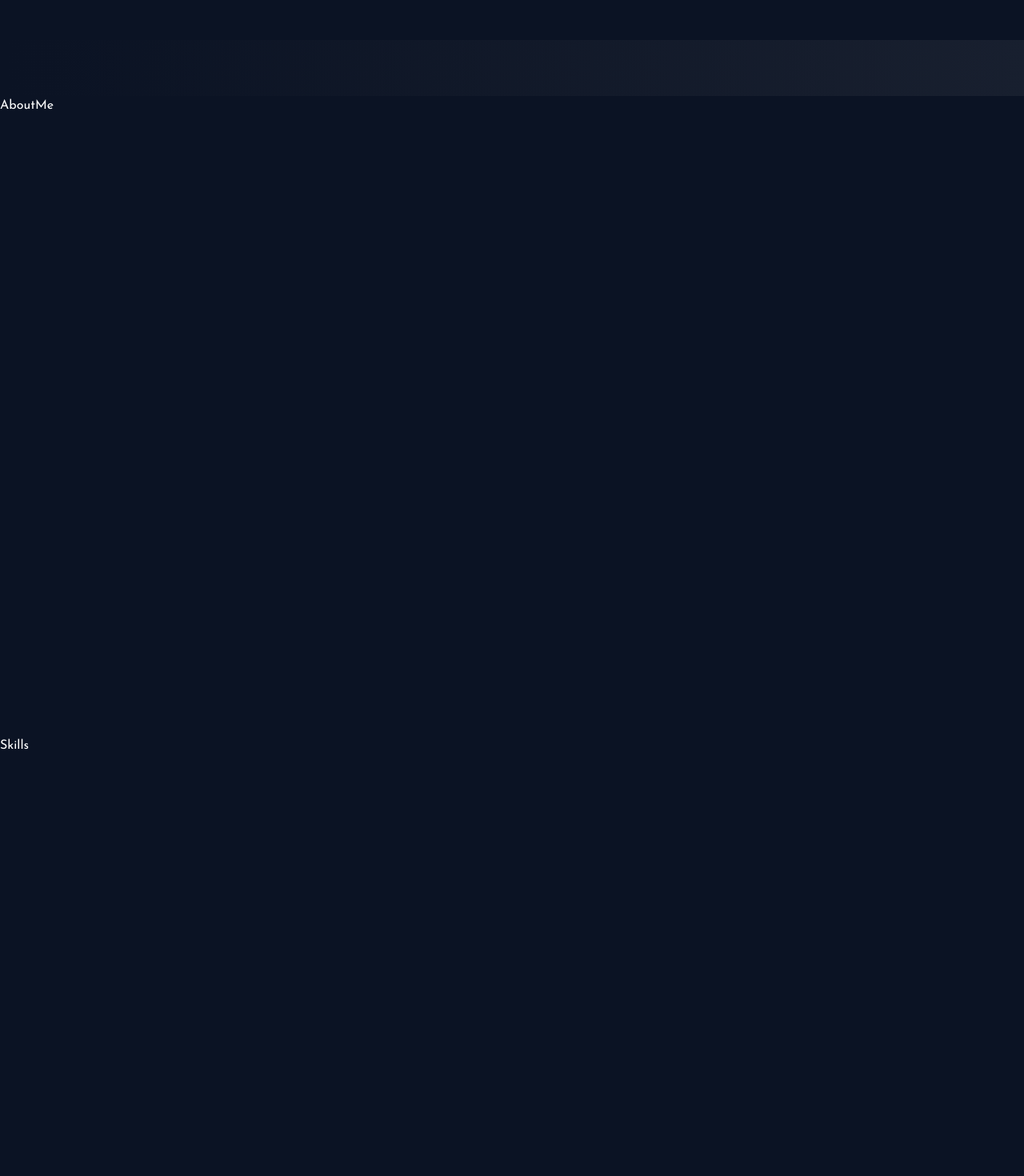
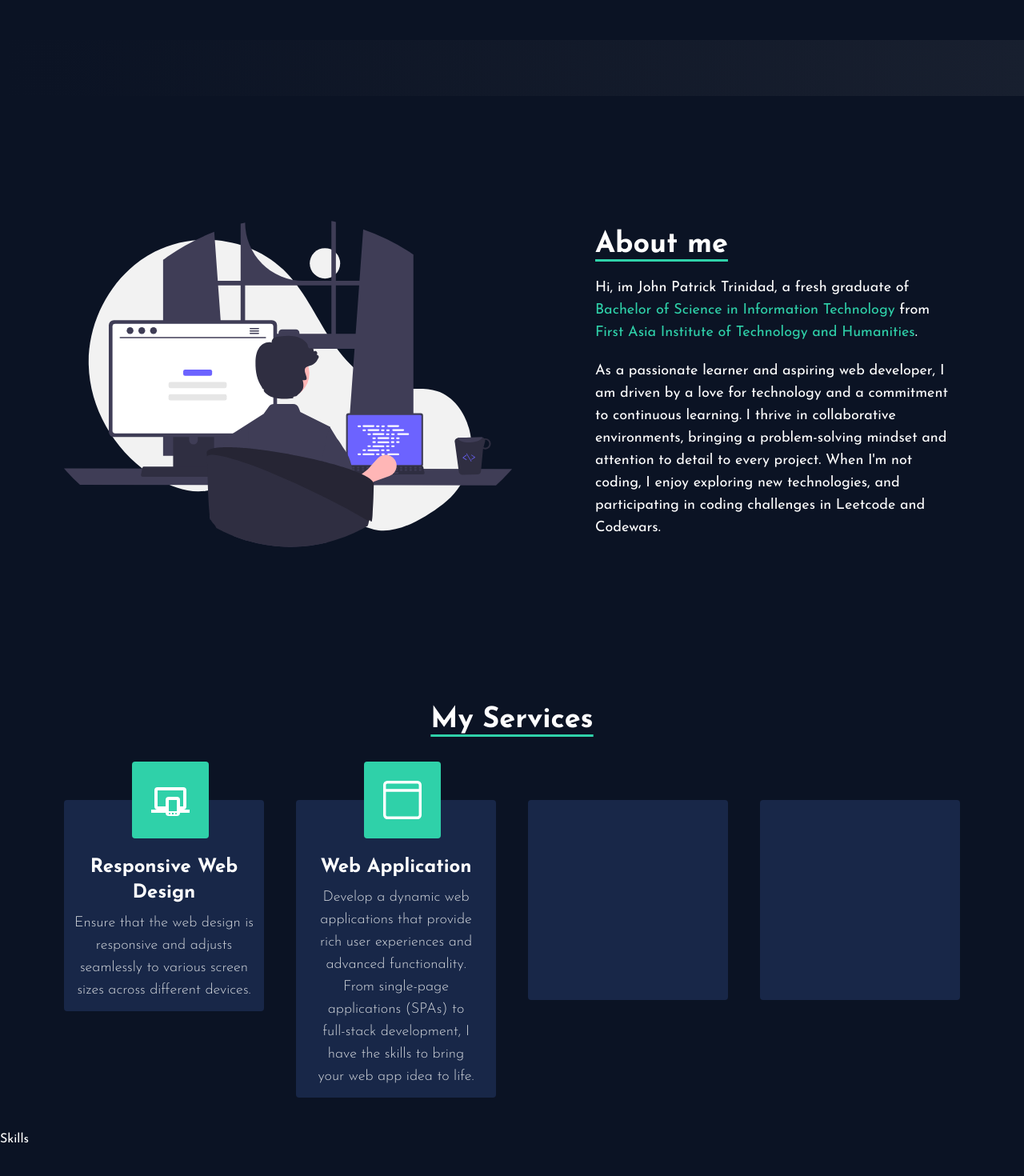
Before and after one commit to TrinidadPatrick/Patrick, a React (Vite) app: page / in a window 1280 px wide. Shown: the part 680-2150 px from the top of the page at 80% size. Built offline with nearby package versions, Linux system fonts and the light colour scheme.

Commit message:
done with about me section

```diff
--- a/src/App.jsx
+++ b/src/App.jsx
@@ -11,21 +11,21 @@ import Projects from './Components/Projects'
 function App() {
 
   return (
-    <div className='App relative'>
+    <div className='App relative '>
       <Header />
 
-      <main>
+      <main className='flex flex-col'>
         <Element name='home'>
           <Introduction />
         </Element>
         <Element name='about'>
           <AboutMe />
         </Element>
+        <Element name='services'>
+          <Services />
+        </Element>
         <Element name='skills'>
           <Skills />
-        </Element>
-        <Element name='services'>
-          <Services />
         </Element>
         <Element name='projects'>
           <Projects />
--- a/src/Components/AboutMe.jsx
+++ b/src/Components/AboutMe.jsx
@@ -1,8 +1,30 @@
 import React from 'react'
+import aboutMe from '../Utilities/Images/AboutMeImage.svg'
 
 const AboutMe = () => {
   return (
-    <div className='w-full h-screen bg-themeBlue text-white'>AboutMe</div>
+    <div className='w-full flex lg:gap-10 justify-center items-center h-full py-20 bg-themeBlue text-white px-10 lg:px-20'>
+
+      {/* Left Section */}
+      <div className='hidden md:flex w-72 h-72 semiMd:w-80 semiMd:h-80 lg:w-96 lg:h-96 xl:w-[35rem] xl:h-[35rem]  justify-center '>
+        <img className='' src={aboutMe} alt="about me" />
+      </div>
+
+      <div className='flex-1 md:ps-16 '>
+        <h1 style={{textDecorationColor : '#2FD1A9'}} className='text-2xl xl:text-4xl font-bold underline underline-offset-[9px]'>About me</h1>
+        <p className='text-xl md:text-sm lg:text-[1rem] xl:text-lg mt-5'>Hi, im John Patrick Trinidad, a fresh graduate of <span className='text-themeGreen'>Bachelor of Science in Information Technology</span> from
+        <span className='text-themeGreen'> First Asia Institute of Technology and Humanities</span>.
+        </p>
+
+        <p className='mt-5 text-xl md:text-sm lg:text-[1rem] xl:text-lg'>
+        As a passionate learner and aspiring web developer,
+        I am driven by a love for technology and a commitment to continuous learning.
+        I thrive in collaborative environments, bringing a problem-solving mindset and attention to detail to every project.
+        When I'm not coding, I enjoy exploring new technologies, and participating in coding challenges in Leetcode and Codewars.
+        </p>
+      </div>
+
+    </div>
   )
 }
 
--- a/src/Components/Header.jsx
+++ b/src/Components/Header.jsx
@@ -52,11 +52,11 @@ const Header = () => {
           <Link to="about" smooth={true} duration={500}>
           <button onClick={()=>handleSetActive('about')} style={{textDecorationColor : '#2FD1A9'}} className={`underline-transition ${activeLink === 'about' ? ' text-themeGreen active underline-offset-4' : 'text-white hover:text-themeGreen'} `}>About me</button>
           </Link>
+          <Link to="services" smooth={true} duration={500}>
+          <button onClick={()=>handleSetActive('services')} style={{textDecorationColor : '#2FD1A9'}} className={`underline-transition ${activeLink === 'services' ? ' text-themeGreen active underline-offset-4' : 'text-white hover:text-themeGreen'} `}>Services</button>
+          </Link>
           <Link to="skills"  smooth={true} duration={500}>
           <button onClick={()=>handleSetActive('skills')} style={{textDecorationColor : '#2FD1A9'}} className={`underline-transition ${activeLink === 'skills' ? ' text-themeGreen active underline-offset-4' : 'text-white hover:text-themeGreen'} `}>Skills</button>
-          </Link>
-          <Link to="services" smooth={true} duration={500}>
-          <button onClick={()=>handleSetActive('services')} style={{textDecorationColor : '#2FD1A9'}} className={`underline-transition ${activeLink === 'services' ? ' text-themeGreen active underline-offset-4' : 'text-white hover:text-themeGreen'} `}>Services</button>
           </Link>
           <Link to="projects" smooth={true} duration={500}>
           <button onClick={()=>handleSetActive('projects')} style={{textDecorationColor : '#2FD1A9'}} className={`underline-transition ${activeLink === 'projects' ? ' text-themeGreen active underline-offset-4' : 'text-white hover:text-themeGreen'} `}>Projects</button>
--- a/src/Components/Services.jsx
+++ b/src/Components/Services.jsx
@@ -2,7 +2,31 @@ import React from 'react'
 
 const Services = () => {
   return (
-    <div className='w-full h-screen bg-themeBlue text-white'>Services</div>
+    <div className='w-full h-full flex flex-col items-center gap-20 bg-themeBlue text-white py-10 '>
+      <h1 style={{textDecorationColor : '#2FD1A9'}} className='text-2xl xl:text-4xl font-bold underline underline-offset-[9px]'>My Services</h1>
+
+      {/* Service List */}
+      <div className='grid grid-cols-4 gap-10 w-full px-20'>
+
+        <div className='bg-themeBlueLight py-3 px-3 flex flex-col rounded aspect-square relative'>
+          <div className=' w-24  aspect-square bg-themeGreen rounded absolute mx-auto -top-12 left-[34%] flex items-center justify-center'>
+          <svg xmlns="http://www.w3.org/2000/svg" width="3rem" height="3rem" viewBox="0 0 24 24"><path fill="#FFFFFF" d="M4 6v10h5v-4a2 2 0 0 1 2-2h5a2 2 0 0 1 2 2v4h2V6zM0 20v-2h4a2 2 0 0 1-2-2V6a2 2 0 0 1 2-2h16a2 2 0 0 1 2 2v10a2 2 0 0 1-2 2h4v2h-6a2 2 0 0 1-2 2h-5a2 2 0 0 1-2-2zm11.5 0a.5.5 0 0 0-.5.5a.5.5 0 0 0 .5.5a.5.5 0 0 0 .5-.5a.5.5 0 0 0-.5-.5m4 0a.5.5 0 0 0-.5.5a.5.5 0 0 0 .5.5a.5.5 0 0 0 .5-.5a.5.5 0 0 0-.5-.5M13 20v1h1v-1zm-2-8v7h5v-7z"/></svg>
+          </div>
+          <h2 className='text-center text-white text-2xl font-bold mt-14'>Responsive Web Design</h2>
+          <p className='text-lg text-center font-[300] text-gray-300 mt-2'>Ensure that the web design is responsive and adjusts seamlessly to various screen sizes across different devices.</p>
+        </div>
+
+        <div className='bg-themeBlueLight py-3 px-6 flex flex-col rounded aspect-square relative'>
+          <div className=' w-24  aspect-square bg-themeGreen rounded absolute mx-auto -top-12 left-[34%] flex items-center justify-center'>
+          <svg xmlns="http://www.w3.org/2000/svg" width="3em" height="3em" viewBox="0 0 14 14"><path fill="none" stroke="#FFFFFF" stroke-linecap="round" stroke-linejoin="round" d="M.5 3.494h13M12.5.5h-11a1 1 0 0 0-1 1v11a1 1 0 0 0 1 1h11a1 1 0 0 0 1-1v-11a1 1 0 0 0-1-1"/></svg>
+          </div>
+          <h2 className='text-center text-white text-2xl font-bold mt-14'>Web Application</h2>
+          <p className='text-lg text-center font-[300] text-gray-300 mt-2'>Develop a dynamic web applications that provide rich user experiences and advanced functionality. From single-page applications (SPAs) to full-stack development, I have the skills to bring your web app idea to life.</p>
+        </div>
+        <div className='bg-themeBlueLight py-3 px-6 flex flex-col rounded aspect-square relative'></div>
+        <div className='bg-themeBlueLight py-3 px-6 flex flex-col rounded aspect-square relative'></div>
+      </div>
+    </div>
   )
 }
 
--- a/tailwind.config.js
+++ b/tailwind.config.js
@@ -8,13 +8,15 @@ export default {
     extend: {
       colors : {
         themeBlue : '#0B1324',
+        themeBlueLight : '#182748',
         themeGreen : '#2FD1A9',
         themeGreenLight : '#45d6b2',
         themeWhite : '#FFFFFF'
       }
       ,
       screens : {
-        extraSm : '400px'
+        extraSm : '400px',
+        semiMd : '950px'
       }
     },
   },
```
